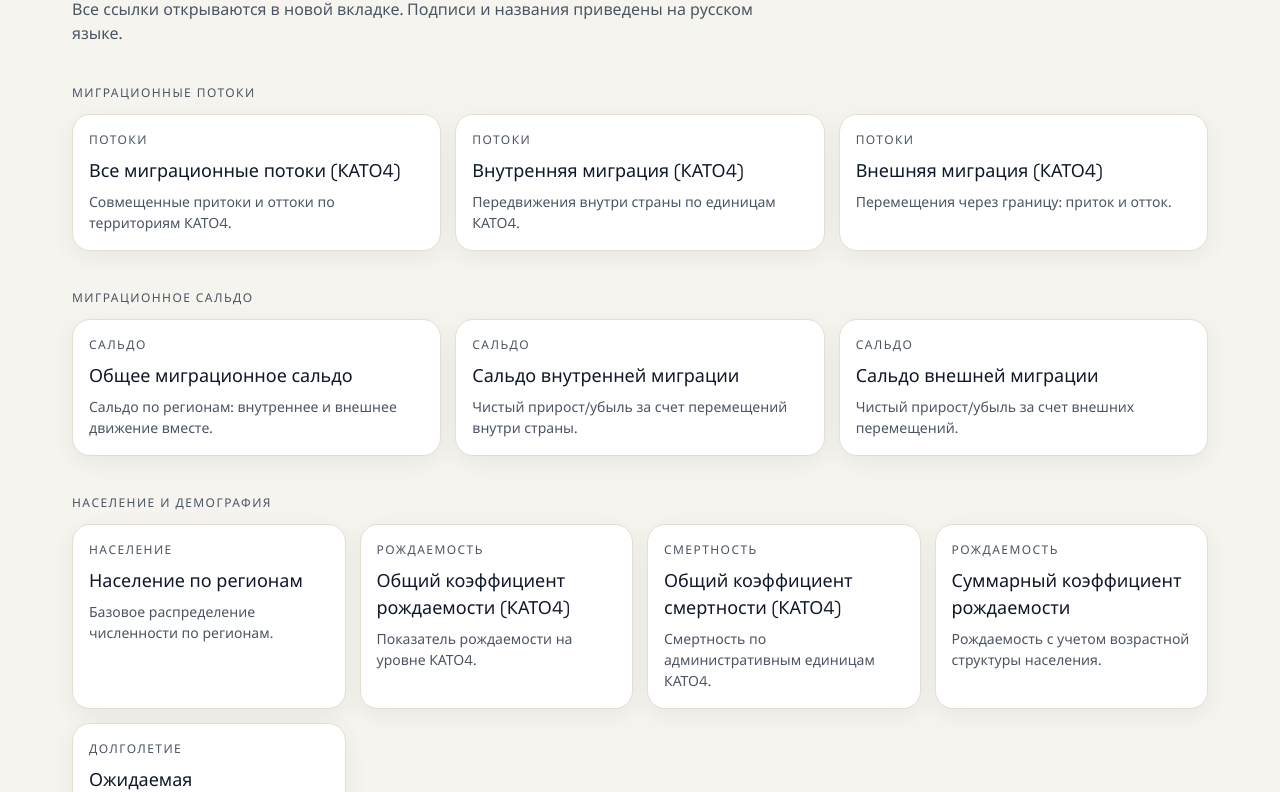
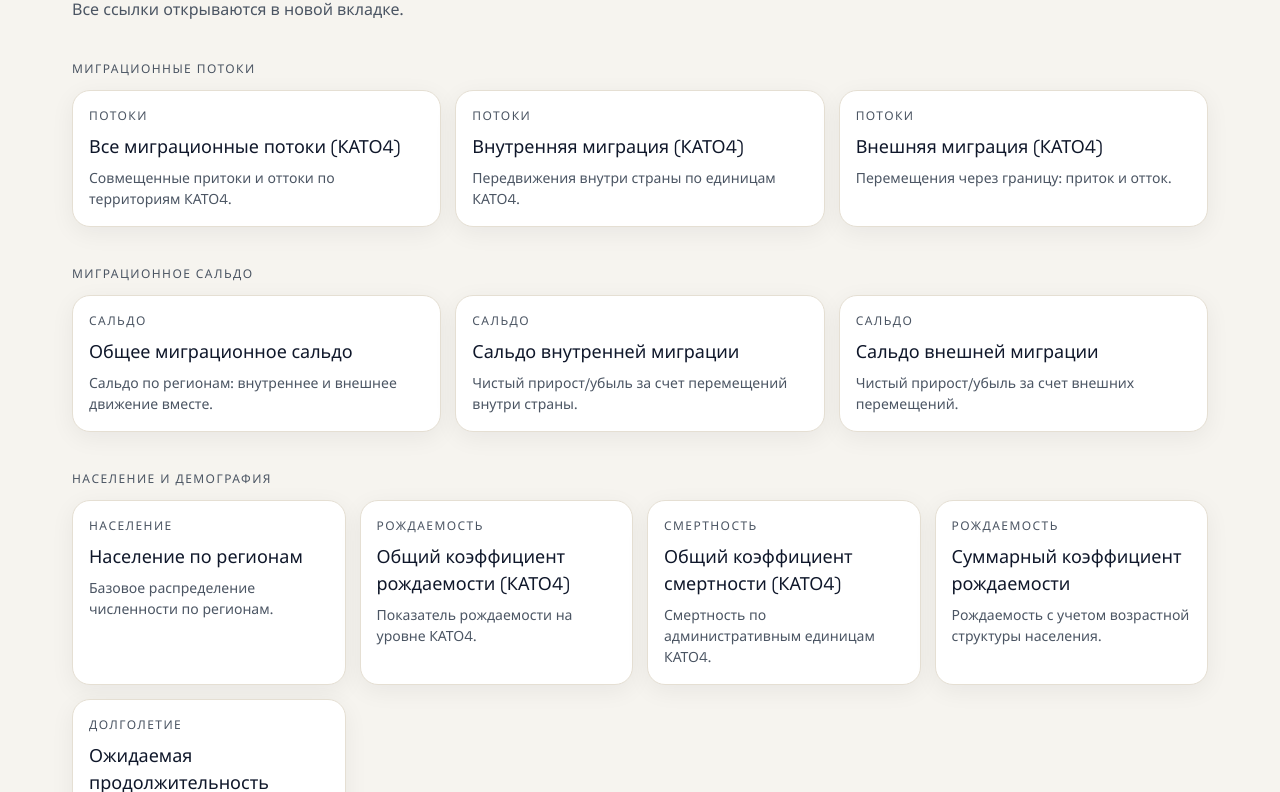
Before and after one commit to Desht-Lab/demography_migration_maps, a plain HTML site: page index.html in a window 1280 px wide. Shown: the part 128-920 px from the top of the page. Drawn offline with Linux system fonts and the light colour scheme.

Commit message:
Update index.html

```diff
--- a/index.html
+++ b/index.html
@@ -57,7 +57,7 @@
       <div>
         <p class="eyebrow">Обзор</p>
         <h1>Карты демографии и миграции</h1>
-        <p class="lede">Все ссылки открываются в новой вкладке. Подписи и названия приведены на русском языке.</p>
+        <p class="lede">Все ссылки открываются в новой вкладке. </p>
       </div>
       <div class="badge">11 карт</div>
     </header>
```
